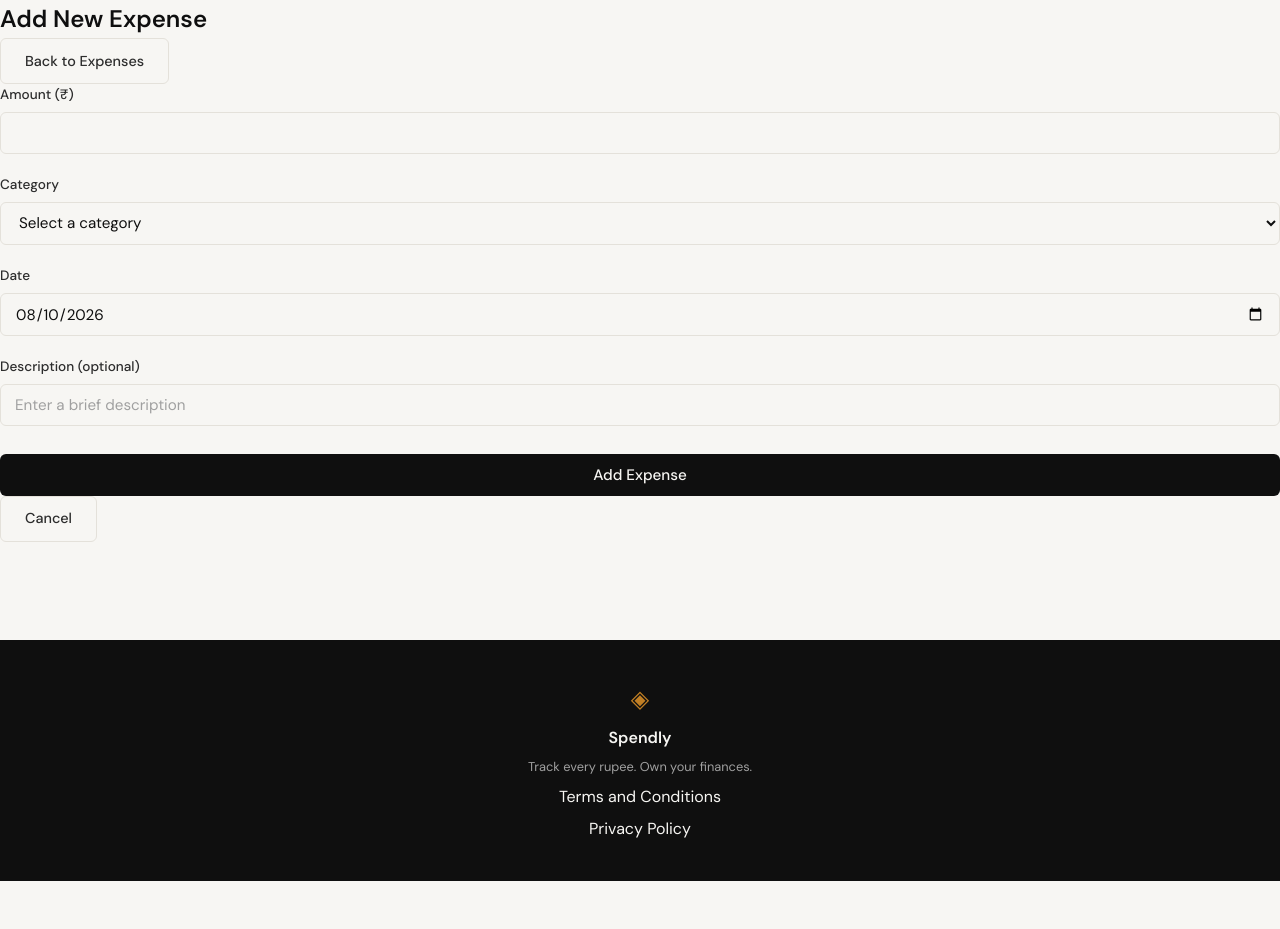
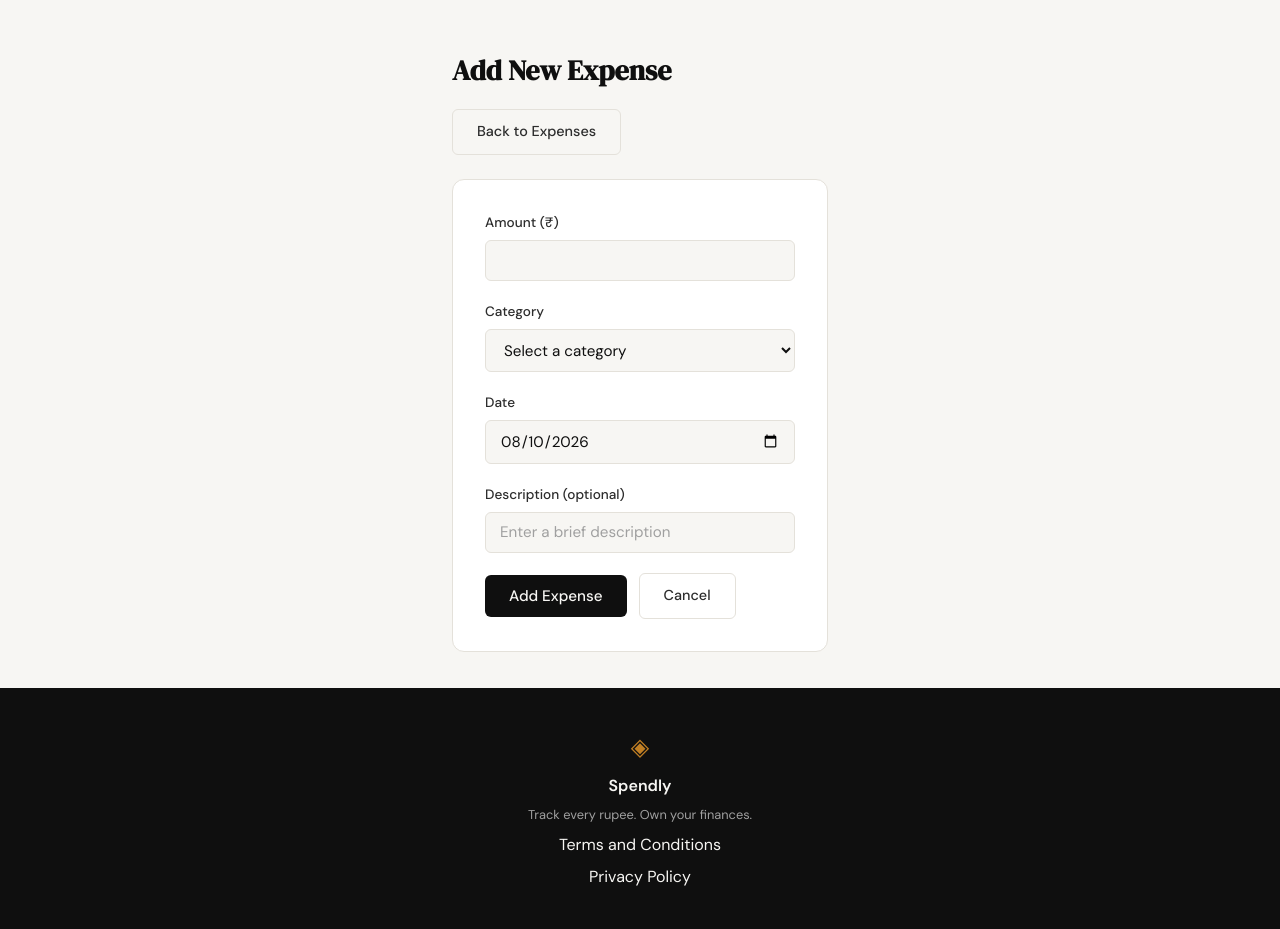
Before and after one commit to akashtiwariG/spendify-x, a Flask app: page /expenses/add in a window 1280 px wide. Shown: the part 61-990 px from the top of the page. Before the commit the page ends 942 px from the top, so only its background shows below. Run offline with Flask 3, Linux system fonts and the light colour scheme; a user stored in the database is signed in.

Commit message:
added add expense page

```diff
--- a/app.py
+++ b/app.py
@@ -377,6 +377,10 @@ def add_expense():
         error = "Category is required."
     elif not date:
         error = "Date is required."
+    else:
+        is_valid_date, date_error = validate_date(date)
+        if not is_valid_date:
+            error = date_error
 
     if error is not None:
         flash(error, "error")
--- a/static/css/style.css
+++ b/static/css/style.css
@@ -465,6 +465,59 @@ a { color: inherit; text-decoration: none; }
 
 .btn-submit:hover { background: var(--accent); }
 
+/* ------------------------------------------------------------------ */
+/* Expense form (Add / Edit)                                           */
+/* ------------------------------------------------------------------ */
+
+.expense-form-section {
+    max-width: var(--auth-width);
+    margin: 3rem auto;
+    padding: 0 2rem;
+}
+
+.expense-form-header {
+    display: flex;
+    align-items: center;
+    justify-content: space-between;
+    gap: 1rem;
+    margin-bottom: 1.5rem;
+    flex-wrap: wrap;
+}
+
+.expense-form-title {
+    font-family: var(--font-display);
+    font-size: 1.75rem;
+    color: var(--ink);
+    margin: 0;
+}
+
+.expense-form {
+    background: var(--paper-card);
+    border: 1px solid var(--border);
+    border-radius: var(--radius-md);
+    padding: 2rem;
+}
+
+/* Button row inside the expense form */
+.expense-form .form-group:last-child {
+    display: flex;
+    align-items: center;
+    gap: 0.75rem;
+    margin-bottom: 0;
+}
+
+.expense-form .form-group:last-child .btn-submit {
+    width: auto;
+    flex: 0 0 auto;
+    padding: 0.7rem 1.5rem;
+    margin-top: 0;
+}
+
+.expense-form .form-group:last-child .btn-ghost {
+    width: auto;
+    flex: 0 0 auto;
+}
+
 .auth-switch {
     text-align: center;
     font-size: 0.875rem;
```
Also changed, not shown: .claude/specs/07-add-expense.md (added), spendly.db.
